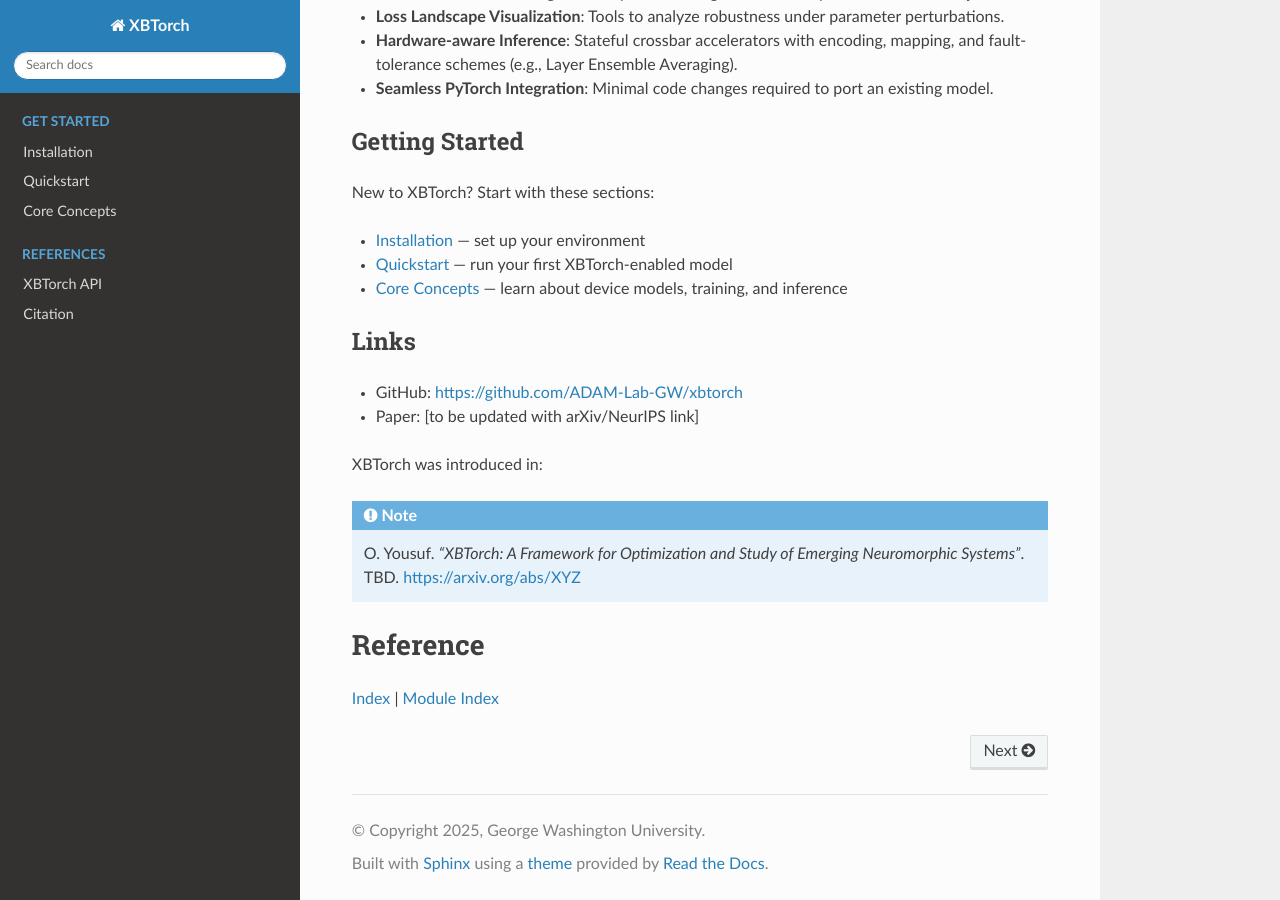
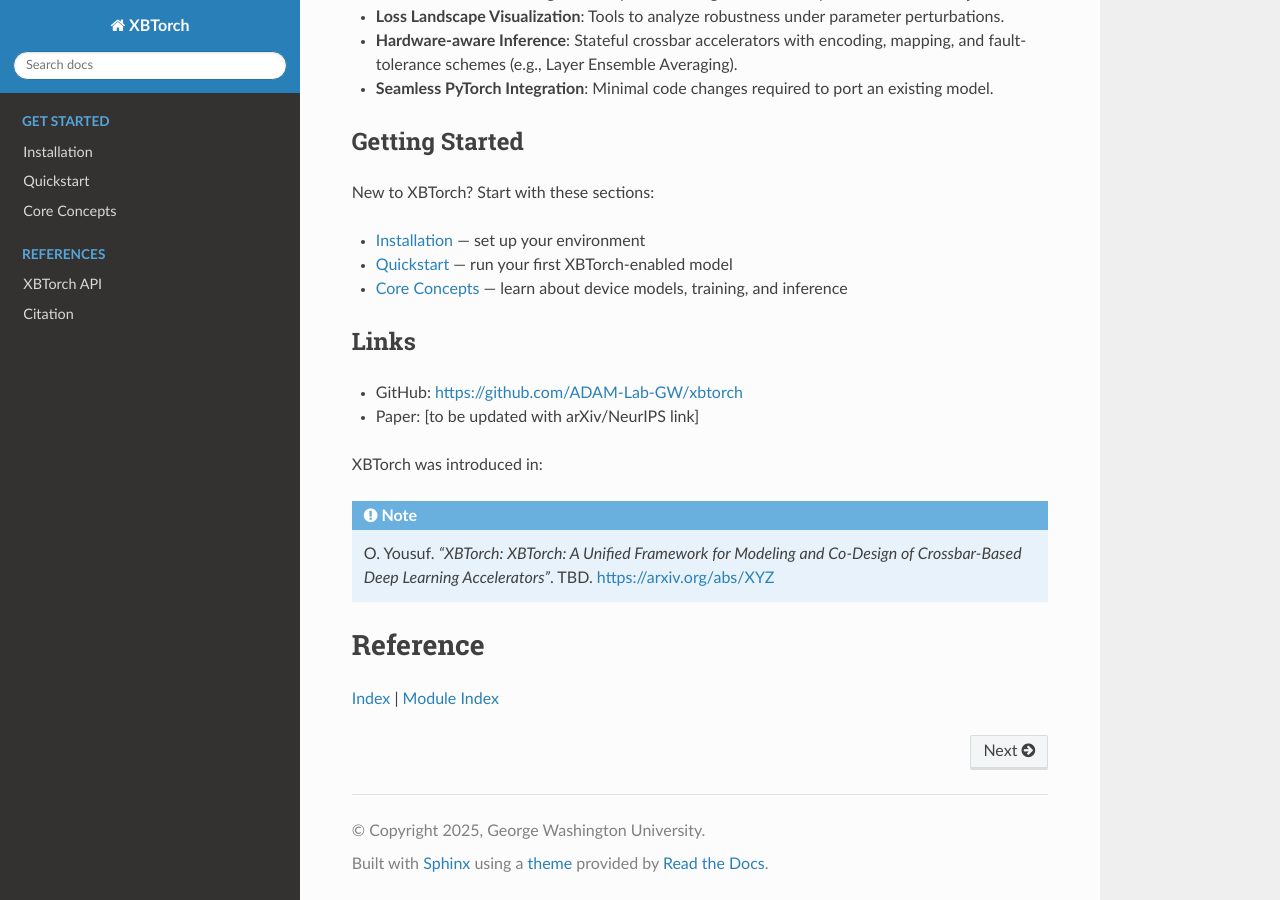
Before and after one commit to ADAM-Lab-GW/xbtorch, a Sphinx documentation site: the page built from docs/index.rst, in a window 1280 px wide and 900 px high, scrolled down 771 px. Built offline with Sphinx 7.4.7 and the Read the Docs theme 3.1.0, drawn with Linux system fonts in a browser that asks for light colours.

Commit message:
renaming paper (tentative)

```diff
--- a/docs/citation.rst
+++ b/docs/citation.rst
@@ -7,7 +7,7 @@
 
    @inproceedings{yousuf2025xbtorch,
      author    = {Yousuf, Osama and Glasmann, Andreu L. and Najmaei, Sina and Lueker-Boden, Martin and Adam, Gina C.},
-     title     = {XBTorch: A Framework for Optimization and Study of Emerging Neuromorphic Systems},
+     title     = {XBTorch: XBTorch: A Unified Framework for Modeling and Co-Design of Crossbar-Based Deep Learning Accelerators},
      booktitle = {arXiv},
      year      = {2025},
      url       = {https://arxiv.org/abs/XYZ}
--- a/docs/index.rst
+++ b/docs/index.rst
@@ -51,7 +51,7 @@
 .. note::
 
     O. Yousuf.
-    *"XBTorch: A Framework for Optimization and Study of Emerging Neuromorphic Systems"*.
+    *"XBTorch: XBTorch: A Unified Framework for Modeling and Co-Design of Crossbar-Based Deep Learning Accelerators"*.
     TBD. https://arxiv.org/abs/XYZ
 
 .. toctree::
```
Also changed, not shown: README.md (+1 -1 lines), 1 other file.
